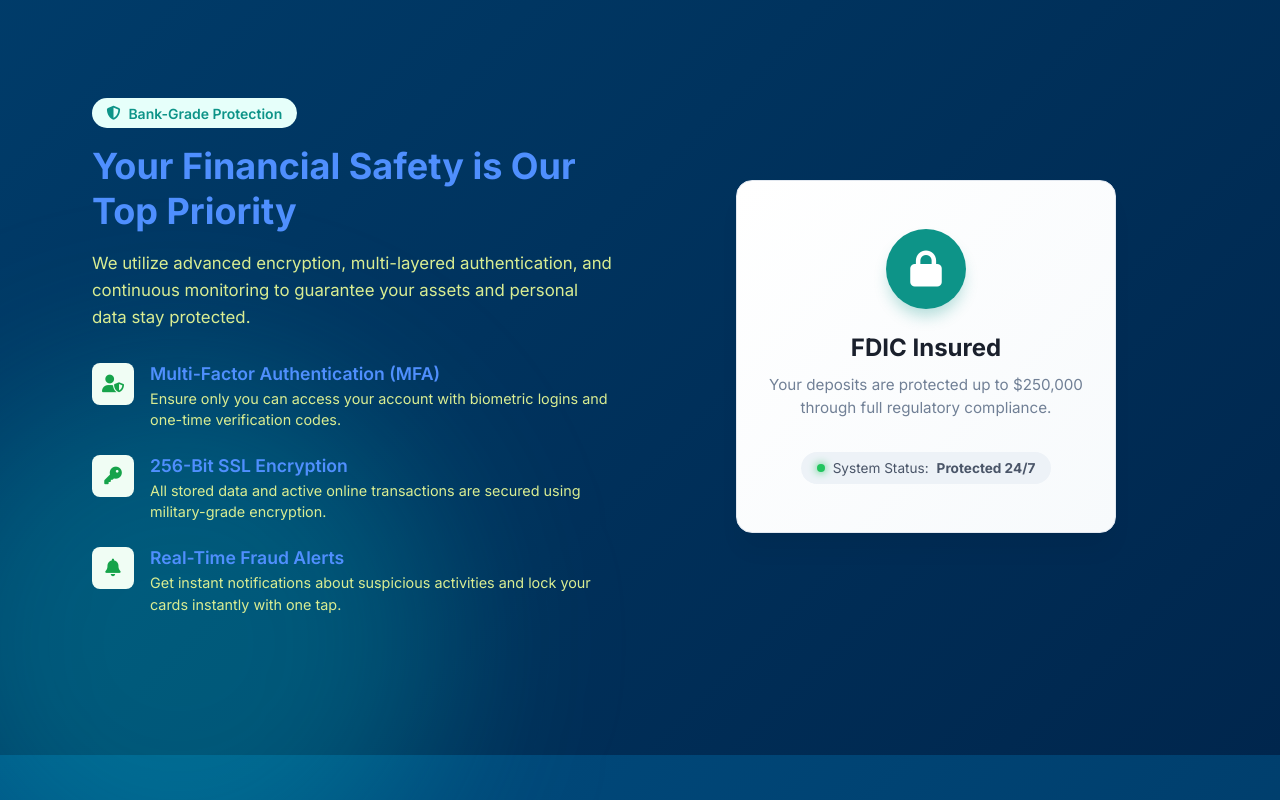
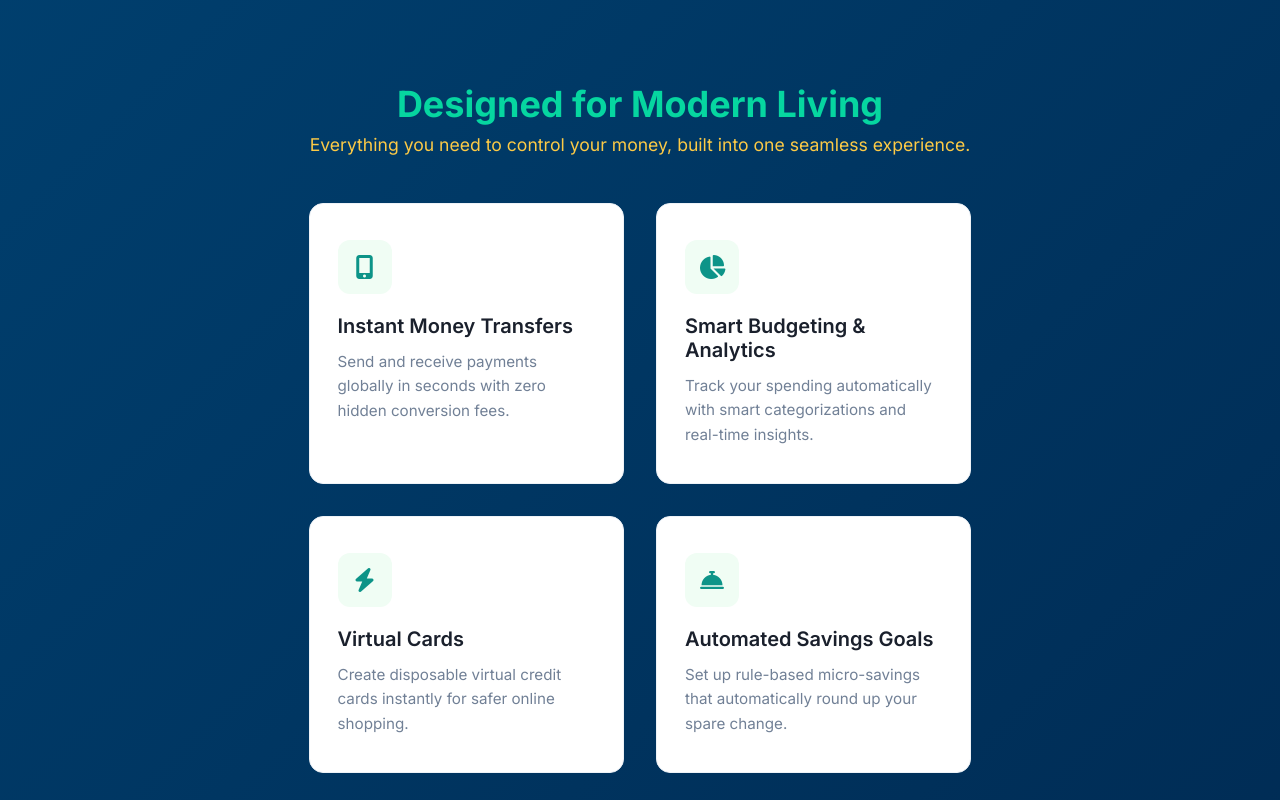
Before and after one commit to YYousabFouad/Bankist, a plain HTML site: page HTMLs/index.html in a window 1280 px wide. Shown: the part 1620-2420 px from the top of the page. Drawn offline with Linux system fonts and the light colour scheme.

Commit message:
add the features section and create its style

```diff
--- a/HTMLs/index.html
+++ b/HTMLs/index.html
@@ -149,6 +149,66 @@
           </div>
         </div>
       </section>
+      <!-- Main Features Showcase Section -->
+      <section id="features" class="features-section">
+        <div class="section-header">
+          <h2 class="section-title">Designed for Modern Living</h2>
+          <p class="section-subtitle">
+            Everything you need to control your money, built into one seamless
+            experience.
+          </p>
+        </div>
+
+        <div class="features-showcase-grid">
+          <!-- Feature 1 -->
+          <div class="showcase-card">
+            <div class="showcase-icon">
+              <i class="fa-solid fa-mobile-screen-button"></i>
+            </div>
+            <h3>Instant Money Transfers</h3>
+            <p>
+              Send and receive payments globally in seconds with zero hidden
+              conversion fees.
+            </p>
+          </div>
+
+          <!-- Feature 2 -->
+          <div class="showcase-card">
+            <div class="showcase-icon">
+              <i class="fa-solid fa-chart-pie"></i>
+            </div>
+            <h3>Smart Budgeting & Analytics</h3>
+            <p>
+              Track your spending automatically with smart categorizations and
+              real-time insights.
+            </p>
+          </div>
+
+          <!-- Feature 3 -->
+          <div class="showcase-card">
+            <div class="showcase-icon">
+              <i class="fa-solid fa-bolt"></i>
+            </div>
+            <h3>Virtual Cards</h3>
+            <p>
+              Create disposable virtual credit cards instantly for safer online
+              shopping.
+            </p>
+          </div>
+
+          <!-- Feature 4 -->
+          <div class="showcase-card">
+            <div class="showcase-icon">
+              <i class="fa-solid fa-bell-concierge"></i>
+            </div>
+            <h3>Automated Savings Goals</h3>
+            <p>
+              Set up rule-based micro-savings that automatically round up your
+              spare change.
+            </p>
+          </div>
+        </div>
+      </section>
       <!-- Security Section -->
       <section id="security" class="security-section">
         <div class="security-container">
--- a/Styles/style.css
+++ b/Styles/style.css
@@ -148,6 +148,74 @@ body {
   font-size: 0.95rem;
   color: #718096;
   line-height: 1.6;
+}
+/* Features Showcase Section */
+.features-section {
+  padding: 4rem 2rem;
+  max-width: 1200px;
+  margin: 0 auto;
+}
+
+.features-showcase-grid {
+  display: grid;
+  grid-template-columns: repeat(auto-fit, minmax(260px, 1fr));
+  gap: 2rem;
+  margin-top: 1rem;
+}
+
+.showcase-card {
+  background: #ffffff;
+  border: 1px solid #edf2f7;
+  border-radius: 14px;
+  padding: 2.25rem 1.75rem;
+  transition:
+    transform 0.3s ease,
+    box-shadow 0.3s ease,
+    border-color 0.3s ease;
+  position: relative;
+}
+
+.showcase-card:hover {
+  transform: translateY(-6px);
+  box-shadow: 0 12px 20px -5px rgba(0, 0, 0, 0.08);
+  border-color: #cbd5e0;
+}
+
+.showcase-icon {
+  width: 54px;
+  height: 54px;
+  background-color: #f0fdf4;
+  color: #0d9488;
+  border-radius: 12px;
+  display: flex;
+  align-items: center;
+  justify-content: center;
+  font-size: 1.5rem;
+  margin-bottom: 1.25rem;
+  transition:
+    background-color 0.3s ease,
+    color 0.3s ease;
+}
+
+.showcase-card:hover .showcase-icon {
+  background-color: #0d9488;
+  color: #ffffff;
+}
+
+.showcase-card h3 {
+  font-family: 'Inter', sans-serif;
+  font-size: 1.25rem;
+  font-weight: 600;
+  color: #1a202c;
+  margin-bottom: 0.75rem;
+}
+
+.showcase-card p {
+  font-family: 'Inter', sans-serif;
+  font-size: 0.95rem;
+  color: #718096;
+  line-height: 1.6;
+  margin: 0;
 }
 /* Security Section Styling */
 .security-section {
```
